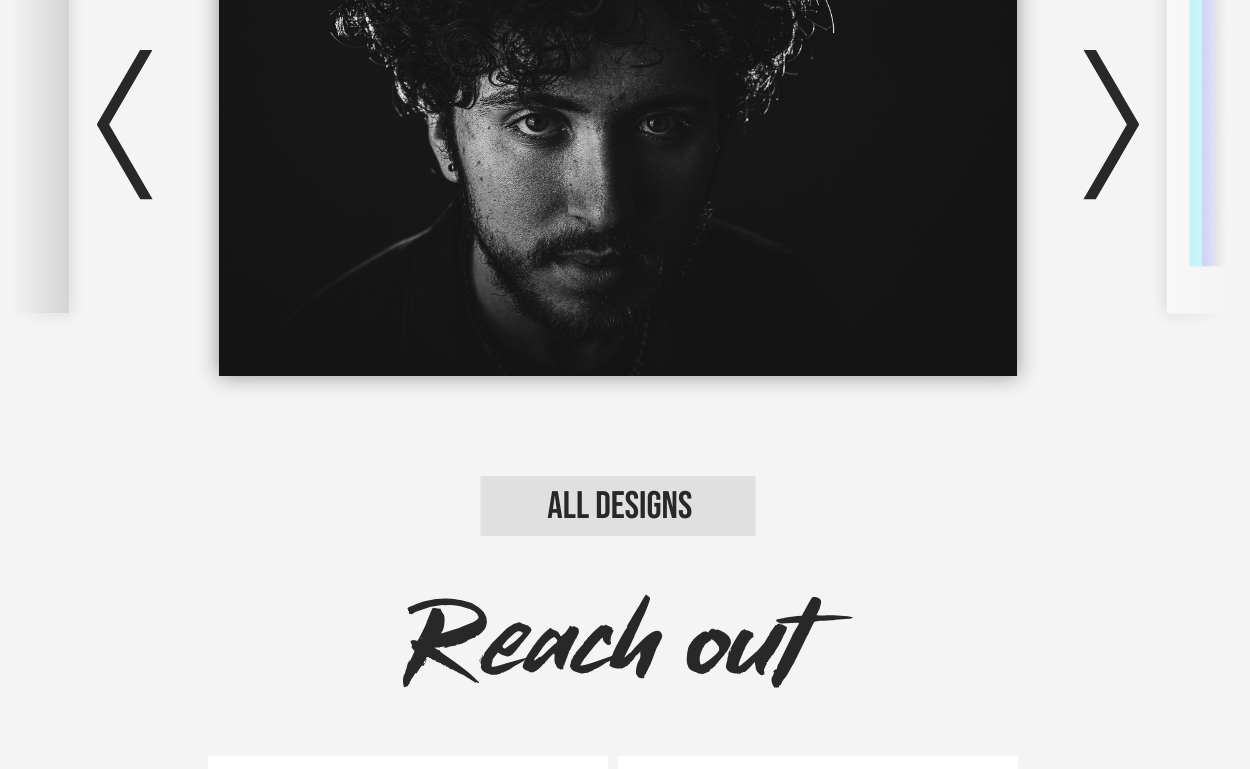
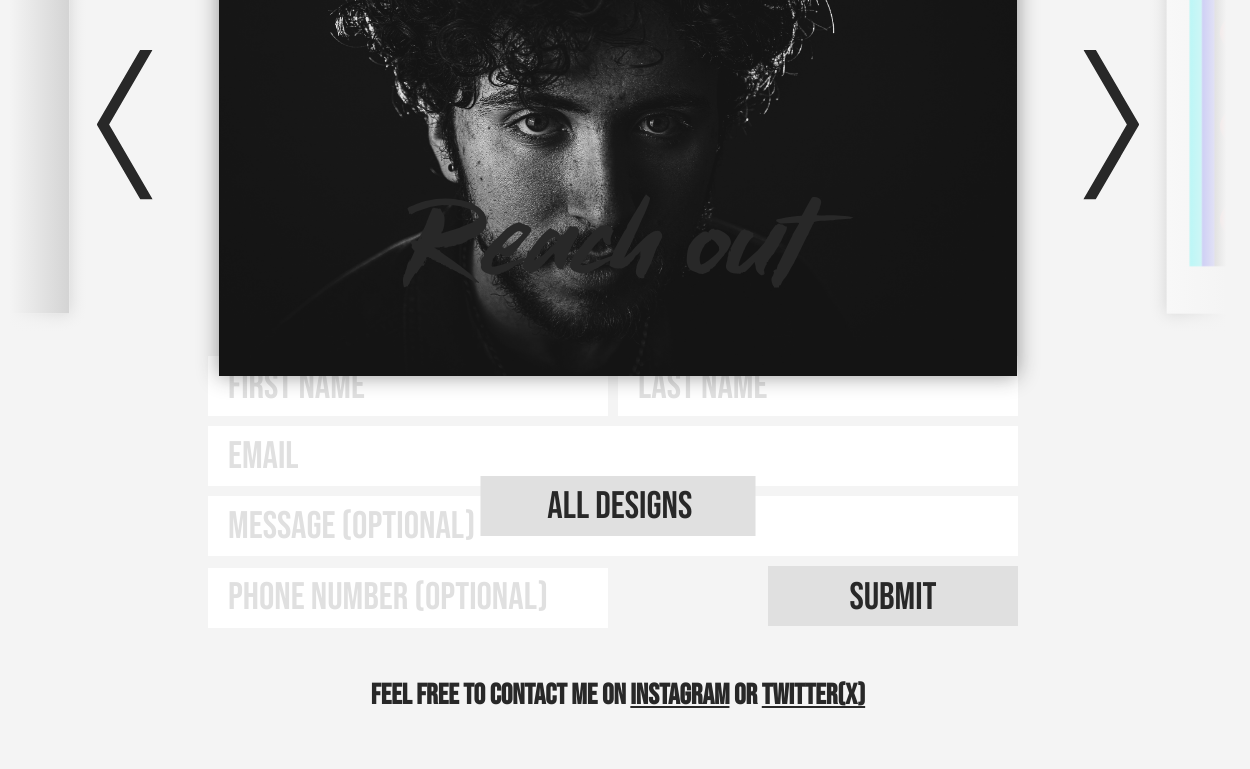
Before and after one commit to mcrow44/the_collective, a Next.js app: page / in a window 1536 px wide. Shown: the part 1140-1909 px from the top of the page, without its empty margins (150-1400 px from the left). Built offline with nearby package versions, Linux system fonts and the light colour scheme; grey boxes are pictures that could not be loaded.

Commit message:
large monitor fix 2

```diff
--- a/src/app/page.module.css
+++ b/src/app/page.module.css
@@ -1244,6 +1244,7 @@ color: #e0e0e0;
   }
 
   .end {
+    margin-top: -400px;
     flex-direction: row;
   }
 
```
